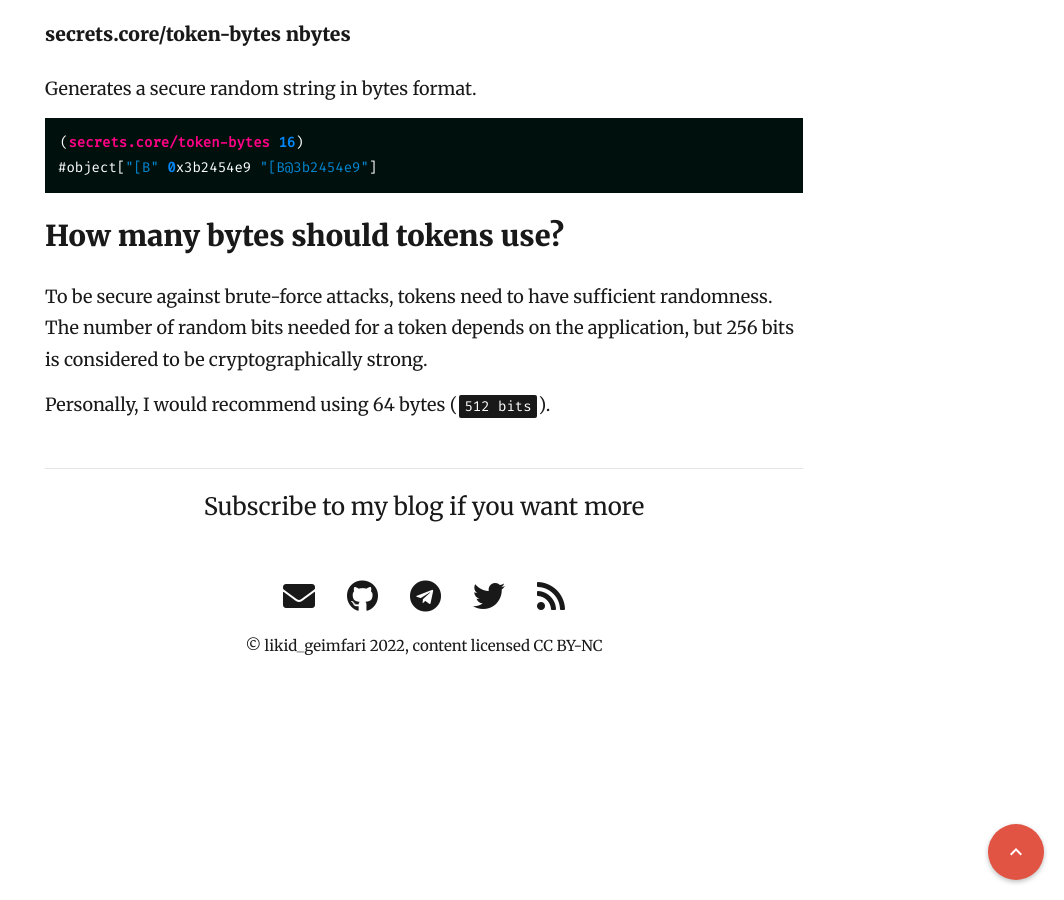
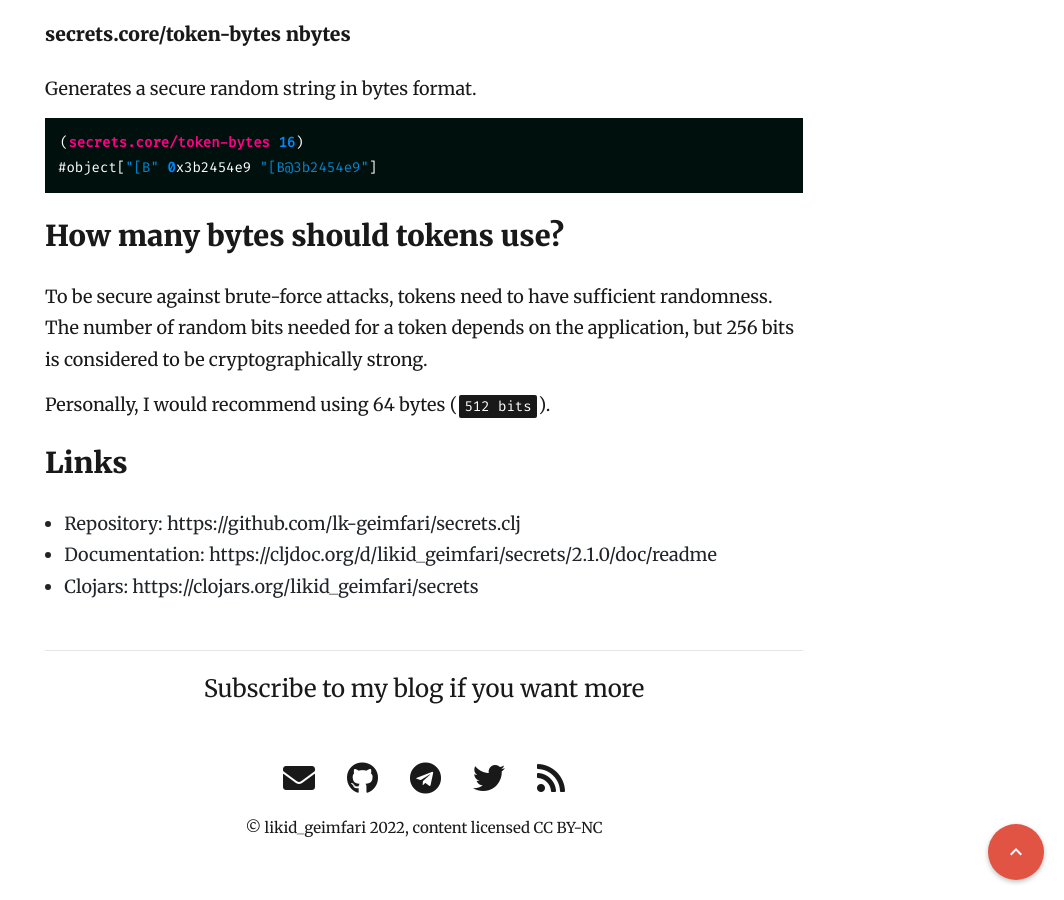
Before and after one commit to lk-geimfari/lk-geimfari.github.io, a Jekyll site: the page built from _posts/2022-10-03-generating-secrets-in-clojure.md, in a window 1280 px wide and 900 px high, scrolled down 2712 px. Shown: the whole window, without its empty margins (216-1280 px from the left). Built offline with Jekyll 4.4.1, drawn with Linux system fonts in a browser that asks for light colours; nearby versions of some CDN libraries.

Commit message:
Update 2022-10-03-generating-secrets-in-clojure.md

```diff
--- a/_posts/2022-10-03-generating-secrets-in-clojure.md
+++ b/_posts/2022-10-03-generating-secrets-in-clojure.md
@@ -120,3 +120,9 @@ The number of random bits needed for a token depends on the application, but 256
 is considered to be cryptographically strong.
 
 Personally, I would recommend using 64 bytes (`512 bits`).
+
+## Links
+
+- Repository: https://github.com/lk-geimfari/secrets.clj
+- Documentation: https://cljdoc.org/d/likid_geimfari/secrets/2.1.0/doc/readme
+- Clojars: https://clojars.org/likid_geimfari/secrets
```
